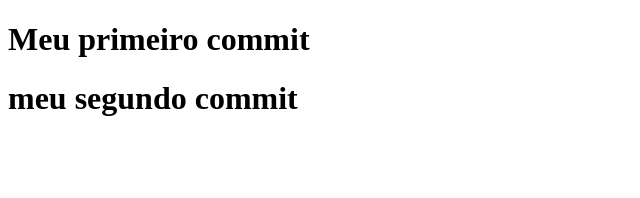
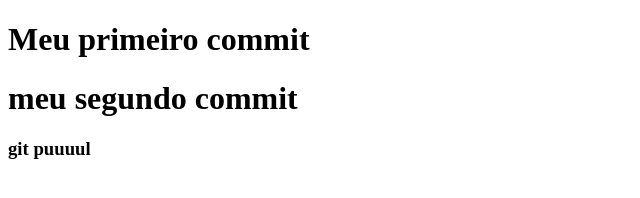
Before and after one commit to Pedrmartiins/EngSoft, a plain HTML site: page index.html in a window 1280 px wide. Shown: the whole page, without its empty margins (0-640 px from the left). Drawn offline with Linux system fonts and the light colour scheme.

Commit message:
Update index.html

```diff
--- a/index.html
+++ b/index.html
@@ -8,5 +8,7 @@
 <body>
     <h1>Meu primeiro commit</h1>
     <h1>meu segundo commit</h1>
+    <h3>git puuuul
+    </h3>
 </body>
 </html>
```
